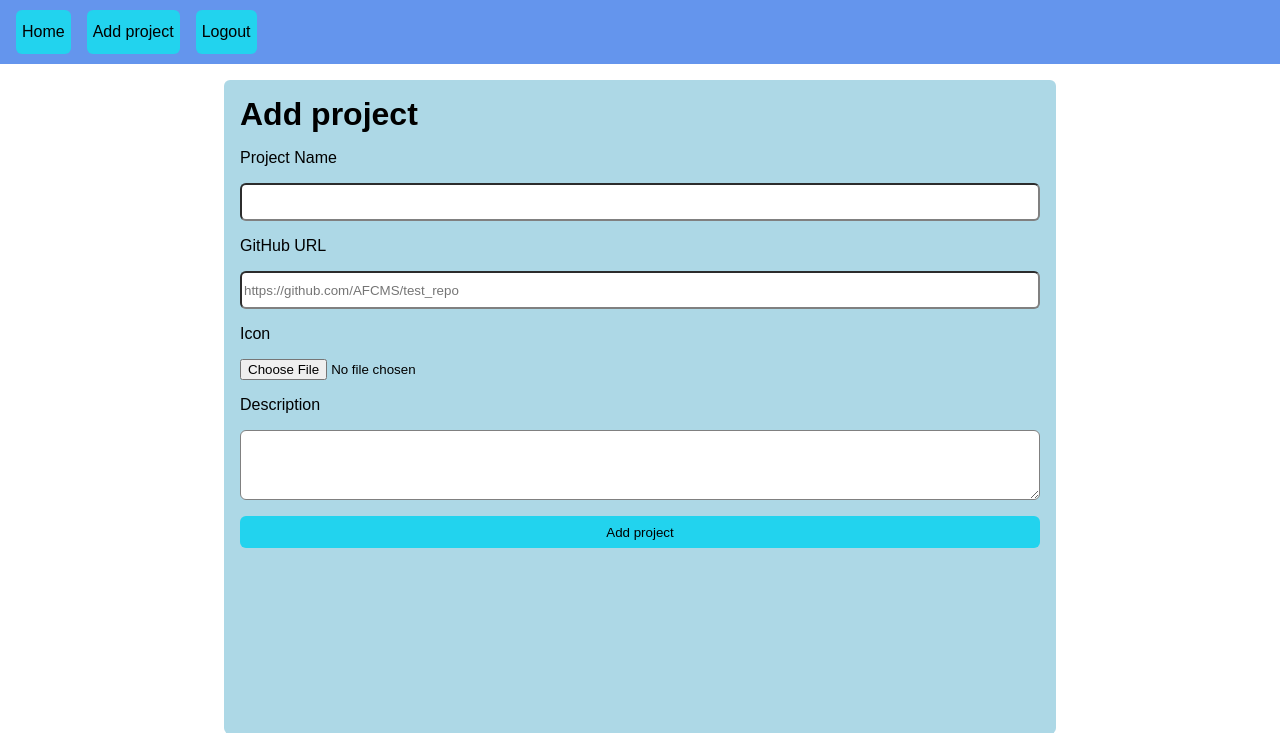
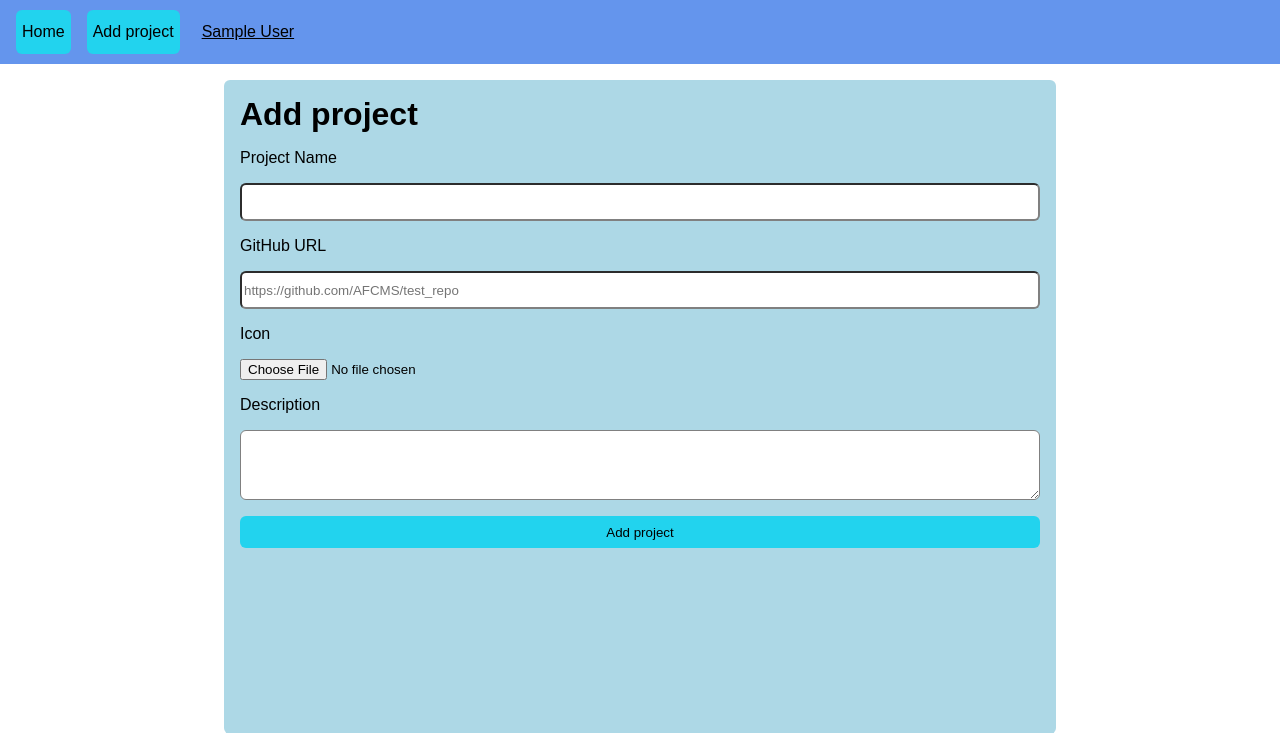
Before and after one commit to AFCMS/Hexagone_Projet_Web, a PHP site: page /create.php in a window 1280 px wide. Shown: the top 733 px of the page. Run offline with PHP 8.4, Linux system fonts and the light colour scheme; the visitor is signed in with stand-in values (Sample User, id 1).

Commit message:
Improve header

```diff
--- a/src/layout/header.php
+++ b/src/layout/header.php
@@ -44,10 +44,10 @@ session_start();
             <li class="bouton"><a href="/index.php">Home</a></li>
             <li class="bouton"><a href="/create.php">Add project</a></li>
             <?php if (isset($_SESSION['is_connected'])): ?>
-                <li class="bouton"><a href="/logout.php">Logout</a></li>
+                <li class="bouton" style="text-decoration-line: underline; background-color: transparent"><a
+                        href="/logout.php"><?php echo $_SESSION["is_connected"] ?></a></li>
             <?php else: ?>
                 <li class="bouton"><a href="/login.php">Login</a></li>
-                <li class="bouton"><a href="/register.php">Register</a></li>
             <?php endif; ?>
         </ul>
     </nav>
```
